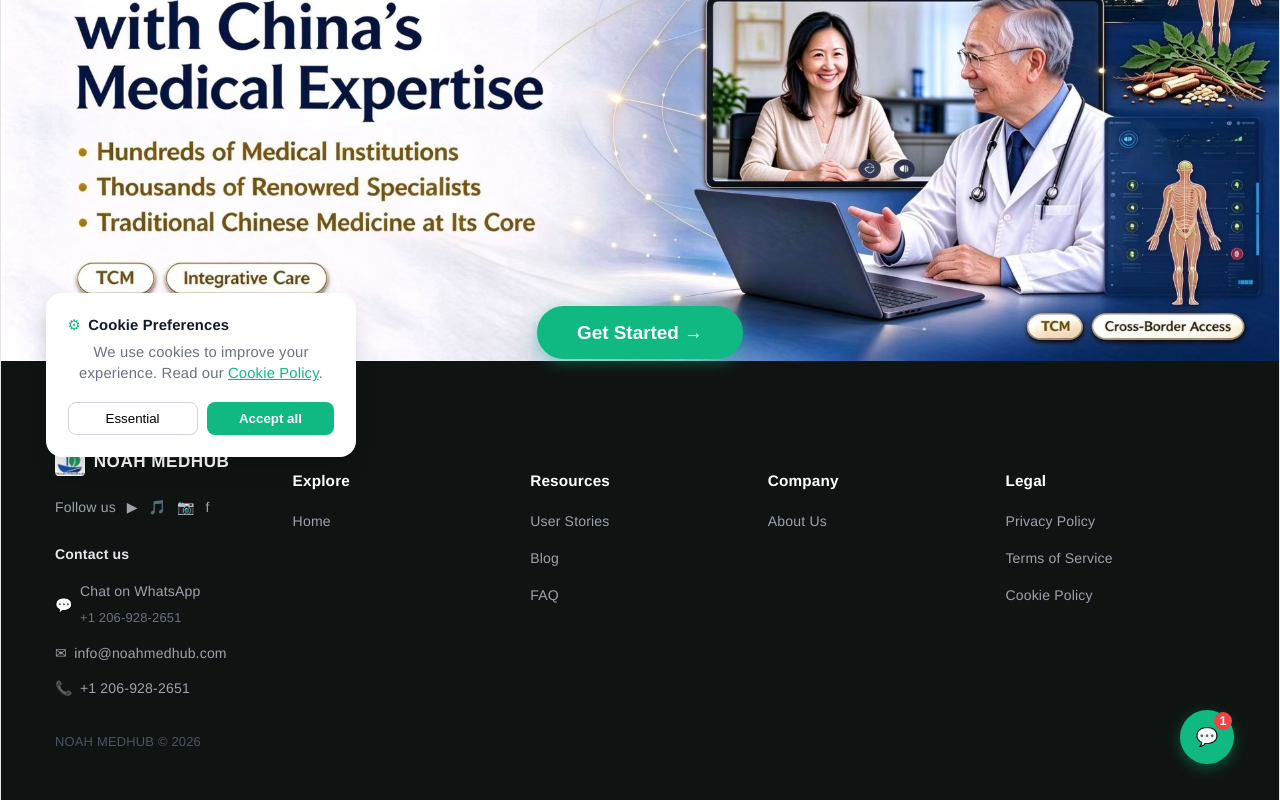
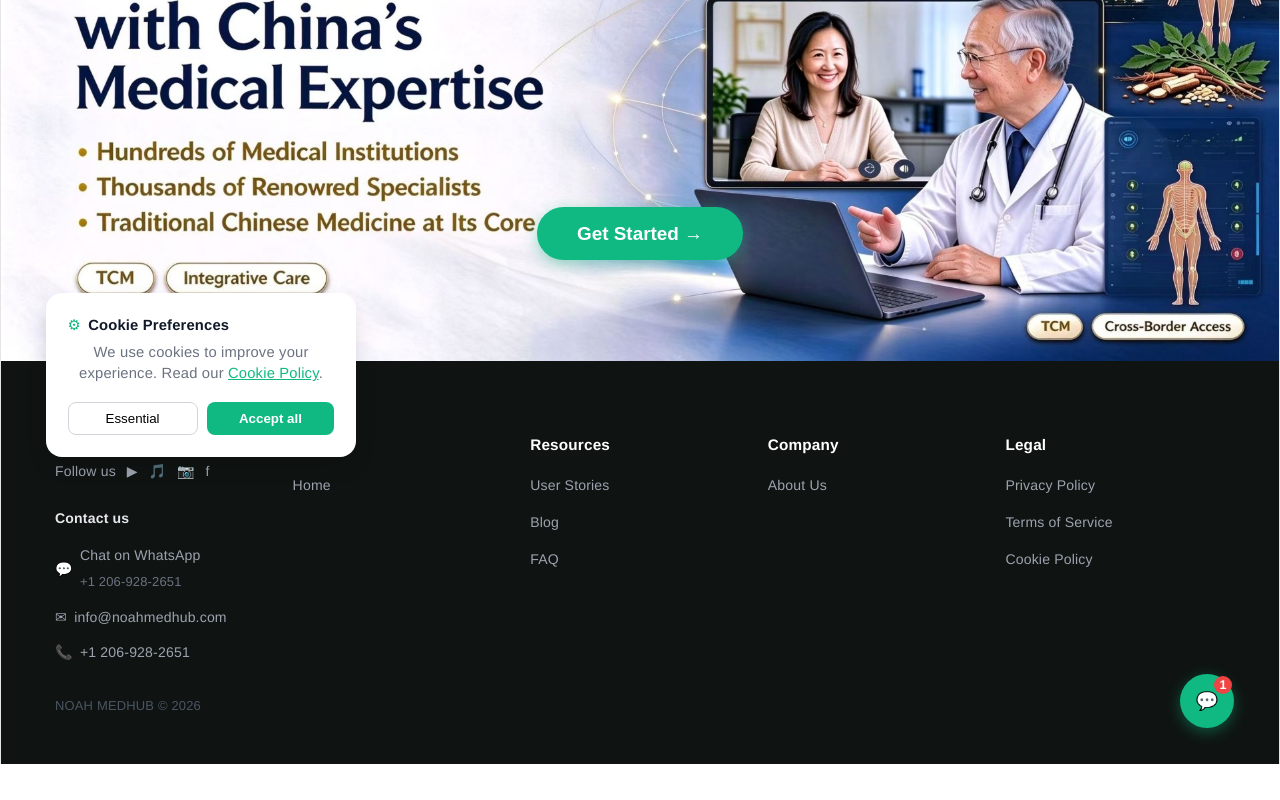
Before and after one commit to yannzhao6361-hue/noahmedhub-frontend, a React (Vite) app: page / in a window 1280 px wide. Shown: the part 278-1078 px from the top of the page. After the commit the page ends 1042 px from the top, so only its background shows below. Built offline with nearby package versions, Linux system fonts and the light colour scheme.

Commit message:
fix: 调整样式，修复底部页脚遮挡正文文字的问题

```diff
--- a/src/App.jsx
+++ b/src/App.jsx
@@ -207,7 +207,7 @@
           display: 'flex',
           justifyContent: 'center',
           alignItems: 'center',
-          marginTop: '20rem'
+          marginTop: '9rem'
         }}>
           <button
             onClick={() => setIsModalOpen(true)}
@@ -273,7 +273,7 @@
       <footer style={{
         width: '100%',
         backgroundColor: '#0f1412',
-        padding: '3.5rem 3rem 2.5rem 3rem',
+        padding: '1.5rem 3rem 2.5rem 3rem',
         color: '#ffffff',
         boxSizing: 'border-box',
         marginTop: '-6rem',
```
